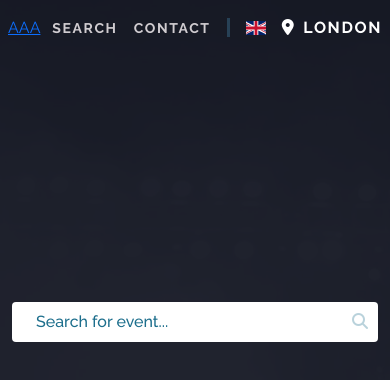
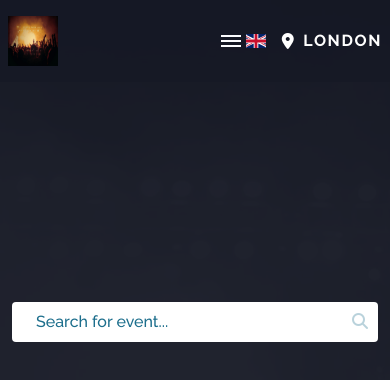
Before and after one commit to Ginjak/London-events, a React (Vite) app: page /search in a window 390 px wide. Shown: the top 380 px of the page. Built offline with nearby package versions, Linux system fonts and the light colour scheme.

Commit message:
Added hamburger menu for mobile vue

```diff
--- a/src/components/Navbar/index.jsx
+++ b/src/components/Navbar/index.jsx
@@ -8,6 +8,12 @@ const Navbar = () => {
   const { formCity, setFormCity } = useFormCity();
   const [formSubmitted, setFormSubmitted] = useState(false);
   const [citySelected, setCitySelected] = useState(true);
+  const [mobilemenu, setMobileMenu] = useState(false);
+  const [mobileIsVisible, setMobileIsVisible] = useState(false);
+
+  const mobileMenuToggle = () => {
+    setMobileIsVisible(!mobileIsVisible);
+  };
 
   const handleFormSubmit = (event) => {
     event.preventDefault();
@@ -52,18 +58,21 @@ const Navbar = () => {
 
   return (
     <>
-      <nav
-        id="main-nav"
-        className="navigation py-3 px-2 fixed-top container-xxl"
-      >
+      <nav id="main-nav" className="navigation fixed-top">
+        <div className="nav-wraper py-3 px-2  container-xxl position-relative">
           <div className="brand-wraper d-flex justify-content-between">
             <div className="brand">
               <Link to="/" className="brand-logo text-primary">
-              AAA
+                <img
+                  className="logo"
+                  src="/images/search_image.webp"
+                  alt="UK Events Logo"
+                />
               </Link>
             </div>
             <div id="main-nav-a" className="nav-city-wraper d-flex">
-            <div className="navigation-main-menu">
+              <div className="navigation-main-menu d-flex align-items-center">
+                <div className="large-nav d-none d-md-block">
                   <Link className="menu-item me-3" to="/search">
                     Search
                   </Link>
@@ -71,6 +80,17 @@ const Navbar = () => {
                     Contact
                   </Link>
                   <Link className="menu-divider me-3"></Link>
+                </div>
+                <div className="mobile-navigation-wraper d-block d-md-none">
+                  <div
+                    className={`hamburger-menu ${
+                      mobileIsVisible ? "clicked" : ""
+                    }`}
+                    onClick={mobileMenuToggle}
+                  >
+                    <div className="hamburger-line"></div>
+                  </div>
+                </div>
               </div>
               <div className="menu text-primary d-flex">
                 <img
@@ -111,7 +131,7 @@ const Navbar = () => {
                 </div>
                 <div className="offcanvas-body">
                   <form onSubmit={handleFormSubmit}>
-                  <div className="ps-0 mb-3 form-check">
+                    <div className="ps-0 mb-2 form-check">
                       <input
                         type="radio"
                         className="btn-check"
@@ -123,7 +143,7 @@ const Navbar = () => {
                         London
                       </label>
                     </div>
-                  <div className="ps-0 mb-3 form-check">
+                    <div className="ps-0 mb-2 form-check">
                       <input
                         type="radio"
                         className="btn-check"
@@ -135,7 +155,7 @@ const Navbar = () => {
                         Manchester
                       </label>
                     </div>
-                  <div className="ps-0 mb-3 form-check">
+                    <div className="ps-0 mb-2 form-check">
                       <input
                         type="radio"
                         className="btn-check"
@@ -147,7 +167,7 @@ const Navbar = () => {
                         Liverpool
                       </label>
                     </div>
-                  <div className="ps-0 mb-3 form-check">
+                    <div className="ps-0 mb-2 form-check">
                       <input
                         type="radio"
                         className="btn-check"
@@ -159,7 +179,7 @@ const Navbar = () => {
                         Birmingham
                       </label>
                     </div>
-                  <div className="ps-0 mb-3 form-check">
+                    <div className="ps-0 mb-2 form-check">
                       <input
                         type="radio"
                         className="btn-check"
@@ -171,7 +191,7 @@ const Navbar = () => {
                         Bristol
                       </label>
                     </div>
-                  <div className="ps-0 mb-3 form-check">
+                    <div className="ps-0 mb-2 form-check">
                       <input
                         type="radio"
                         className="btn-check"
@@ -204,8 +224,21 @@ const Navbar = () => {
               </div>
             </div>
           </div>
+
+          <div
+            className={`mobile-menu-wraper p-2 ${
+              mobileIsVisible ? "show" : "hide"
+            }`}
+          >
+            <Link className="menu-item me-3" to="/search">
+              Search
+            </Link>
+            <Link className="menu-item me-3" to="/contact">
+              Contact
+            </Link>
+          </div>
+        </div>
       </nav>
-      {/* Add message if no city selected */}
     </>
   );
 };
--- a/src/components/Navbar/navbar.css
+++ b/src/components/Navbar/navbar.css
@@ -1,8 +1,16 @@
+#main-nav {
+  background: rgba(22, 25, 37, 0.7);
+}
+
 .uk-flag {
   width: 20px;
   border-radius: 4px;
 }
 
+.logo {
+  width: 50px;
+  height: 50px;
+}
 .city,
 .menu-item {
   text-decoration: none;
@@ -12,6 +20,11 @@
   font-weight: 700;
   letter-spacing: 1.6px;
   transition: color 0.2s ease-in-out;
+}
+
+.city {
+  display: flex;
+  align-items: center;
 }
 
 .menu-item {
@@ -35,6 +48,78 @@
 .fade-in {
   opacity: 0;
   animation: fadeIn 0.2s ease forwards;
+}
+
+/* Mobile menu */
+
+.hamburger-menu {
+  position: relative;
+  display: flex;
+  justify-content: center;
+  align-items: center;
+  padding: 5px;
+  width: 30px;
+  height: 30px;
+  transition: all 0.2s linear;
+}
+
+.hamburger-line {
+  position: relative;
+  width: 100%;
+  height: 2px;
+  background: var(--white);
+  transition: all 0.2s linear;
+}
+.hamburger-line:before,
+.hamburger-line:after {
+  content: "";
+  position: absolute;
+  width: 100%;
+  height: 2px;
+  background: var(--white);
+  transition: all 0.2s linear;
+}
+
+.hamburger-line:before {
+  top: -5px;
+}
+.hamburger-line:after {
+  top: 5px;
+}
+.hamburger-menu:hover {
+  cursor: pointer;
+}
+.hamburger-menu.clicked .hamburger-line {
+  background: transparent;
+  transition: all 0.2s linear;
+}
+.hamburger-menu.clicked .hamburger-line:before {
+  transform: rotate(45deg);
+  top: 0;
+  transition: all 0.2s linear;
+}
+
+.hamburger-menu.clicked .hamburger-line:after {
+  transform: rotate(-45deg);
+  top: 0;
+  transition: all 0.2s linear;
+}
+
+.mobile-menu-wraper {
+  position: absolute;
+  width: 100%;
+  bottom: -40px;
+  right: -100%;
+  background-color: rgba(22, 25, 37, 0.7);
+  transition: right 0.5s ease-in-out;
+}
+
+.mobile-menu-wraper.show {
+  right: 0;
+}
+
+.mobile-menu-wraper.hide {
+  right: -100%;
 }
 
 /* Offcanvas */
@@ -82,6 +167,7 @@ label.btn:hover {
   box-shadow: 0px 0px 10px rgba(255, 255, 255, 0.1);
 }
 /* Animation */
+
 @keyframes fadeIn {
   from {
     opacity: 0;
@@ -91,3 +177,16 @@ label.btn:hover {
     opacity: 1;
   }
 }
+
+/* Media queries */
+
+@media (max-width: 399px) {
+  .offcanvas {
+    background-color: rgba(28, 110, 140, 1) !important;
+  }
+  .offcanvas-body .form-check {
+    display: flex;
+    align-items: center;
+    justify-content: center;
+  }
+}
```
Lines whose indentation alone changed are shown as unchanged.
